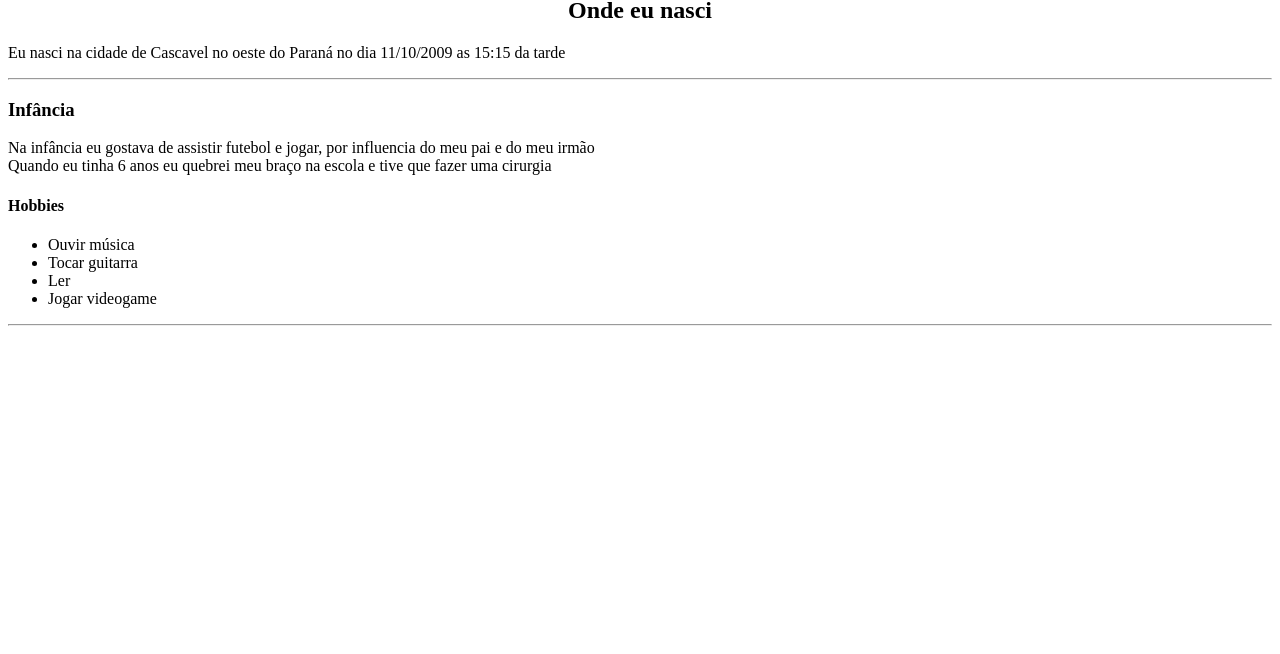
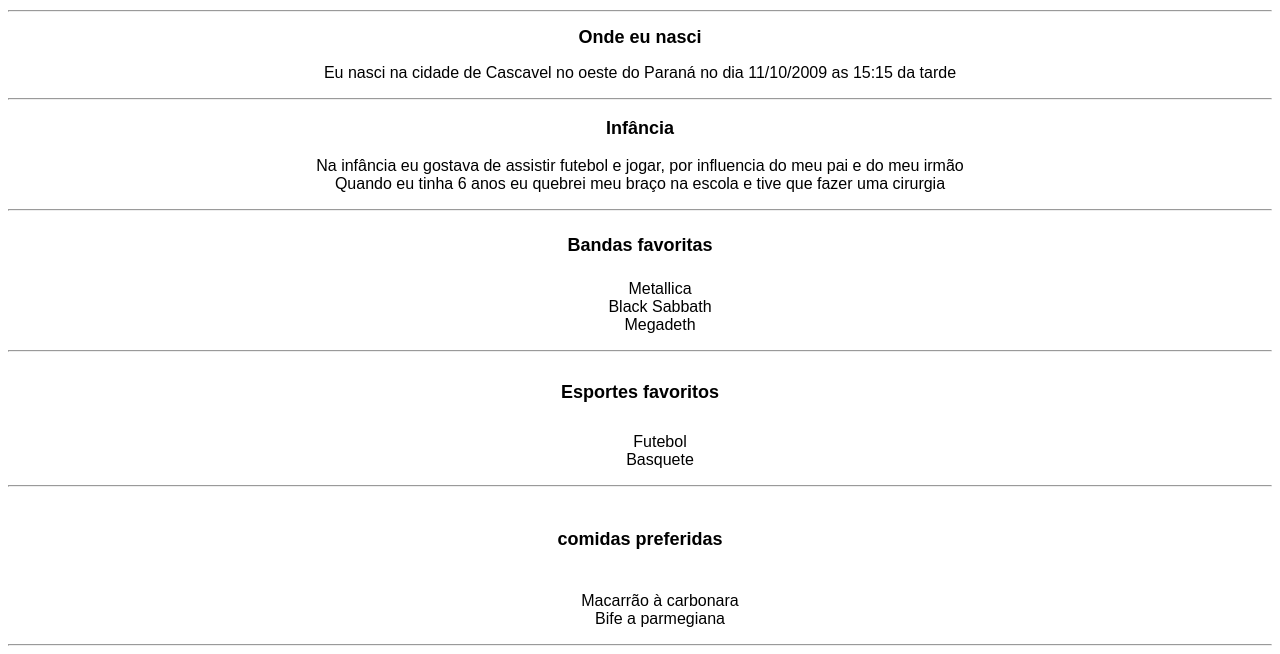
Before and after one commit to gustavosteinscalcon/Biografia, a plain HTML site: page index.html in a window 1280 px wide. Shown: the part 382-1036 px from the top of the page. Before the commit the page ends 800 px from the top, so only its background shows below. Drawn offline with Linux system fonts and the light colour scheme.

Commit message:
atualizado

```diff
--- a/Biografia.css
+++ b/Biografia.css
@@ -1,15 +1,67 @@
-h1{
+h1 {
     color: orangered;
+    font-family: sans-serif;
+    font-size: xx-large;
+    text-align: center;
+
+}
+
+h2 {
+    color: black;
     font-family: sans-serif;
     font-size: large;
     text-align: center;
 
 }
 
-h2{
-    color: black
-
+h3 {
+    color: black;
+    font-family: sans-serif;
     font-size: large;
     text-align: center;
 
 }
+
+h4 {
+    color: black;
+    font-family: sans-serif;
+    font-size: large;
+    text-align: center;
+
+}
+
+h5 {
+    color: black;
+    font-family: sans-serif;
+    font-size: large;
+    text-align: center;
+
+}
+
+h6 {
+    color: black;
+    font-family: sans-serif;
+    font-size: large;
+    text-align: center;
+
+}
+
+
+p {
+    color: black;
+    font-family: Arial, Helvetica, sans-serif;
+    font-size: medium;
+    text-align: center;
+}
+
+li {
+    color: black;
+    font-family: Arial, Helvetica, sans-serif;
+    font-size: medium;
+    text-align: center;
+}
+
+ul,
+ol {
+    list-style: none;
+}
--- a/index.html
+++ b/index.html
@@ -13,21 +13,36 @@
         alt="">
     <h1>Biografia - Gustavo André</h1>
     <hr>
-        <h2><b>Onde eu nasci</b></h2>
-             <p>Eu nasci na cidade de Cascavel no oeste do Paraná no dia 11/10/2009 as 15:15 da tarde</p>
+    <h2><b>Onde eu nasci</b></h2>
+    <p>Eu nasci na cidade de Cascavel no oeste do Paraná no dia 11/10/2009 as 15:15 da tarde</p>
     <hr>
-        <h3><b>Infância</b></h2>
-             <p>Na infância eu gostava de assistir futebol e jogar, por influencia do meu pai e do meu irmão <br>
-                Quando eu tinha 6 anos eu quebrei meu braço na escola e tive que fazer uma cirurgia</p>
+    <h3><b>Infância</b></h3>
+    <p>Na infância eu gostava de assistir futebol e jogar, por influencia do meu pai e do meu irmão <br>
+        Quando eu tinha 6 anos eu quebrei meu braço na escola e tive que fazer uma cirurgia</p>
+        <hr>
+    <h4><b>Bandas favoritas</b></h4>
+    <ul>
+        <li>Metallica</li>
+        <li>Black Sabbath</li>
+        <li>Megadeth</li>
 
-        <h4><b>Hobbies</b></h2>
-                <ul>
-                    <li>Ouvir música</li>
-                    <li>Tocar guitarra</li>
-                    <li>Ler</li>
-                    <li>Jogar videogame</li>
-                </ul>
+    </ul>
     <hr>
+
+    <h5><b>Esportes favoritos</b></h4>
+        <ul>
+            <li>Futebol</li>
+            <li>Basquete</li>
+        </ul>
+        <hr>
+
+        <h6><b>comidas preferidas</b></h6>
+        <ul>
+            <li>Macarrão à carbonara</li>
+            <li>Bife a parmegiana</li>
+        </ul>
+        <hr>
+
 </body>
 
 </html>
```
